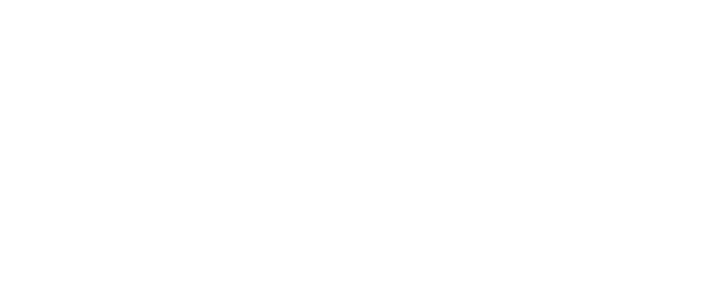
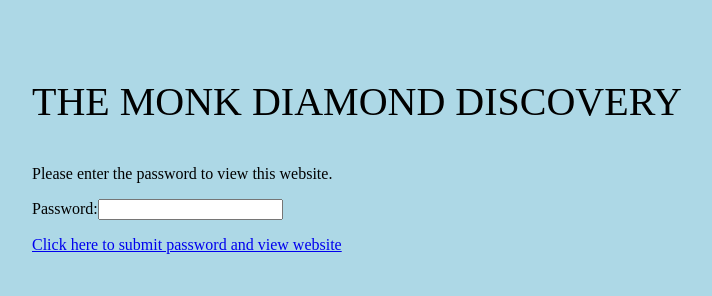
Before and after one commit to Z1nzy/get-coding---book-1, a website: page password.html in a window 1280 px wide. Shown: the whole page, without its empty margins (6-718 px from the left). Drawn offline with Linux system fonts and the light colour scheme.

Commit message:
2 files modified

```diff
--- a/password.html
+++ b/password.html
@@ -0,0 +1,31 @@
+<!DOCTYPE html>
+<html>
+<head>
+ <title>Password</title>
+ <style>
+  body {
+   background-color: lightblue;
+   padding: 30px;
+  }
+ </style>
+ <script>
+  function checkPassword() {
+   var password = document.getElementById("passwordBox");
+   var passwordText = password.value;
+   if(passwordText == "Ernest300" or "Hellomyguy") {
+    return true;
+   }
+   alert("Access denied! Incorrect password!");
+   return false;
+   }
+ </script>
+</head>
+<body>
+ <p style="font-size: 30pt;">THE MONK DIAMOND DISCOVERY</p>
+ <p>Please enter the password to view this website.</p>
+ <p>Password:<input id="passwordBox" type="password"/></p>
+ <a href="index.html" onclick="return checkPassword();">
+  Click here to submit password and view website
+ </a>
+</body>
+</html>
```
Also changed, not shown: index.html (+1 -0 lines).
